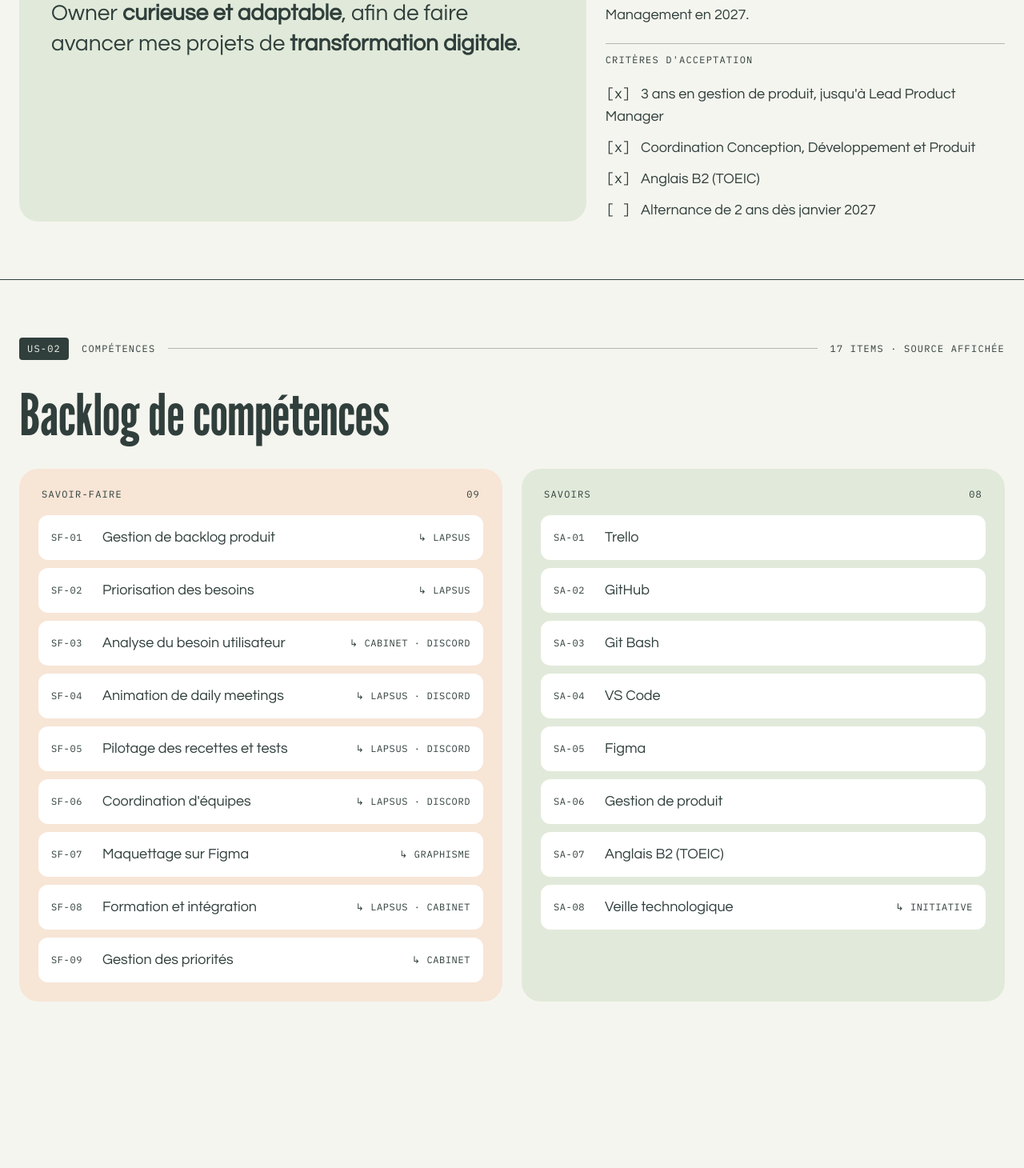
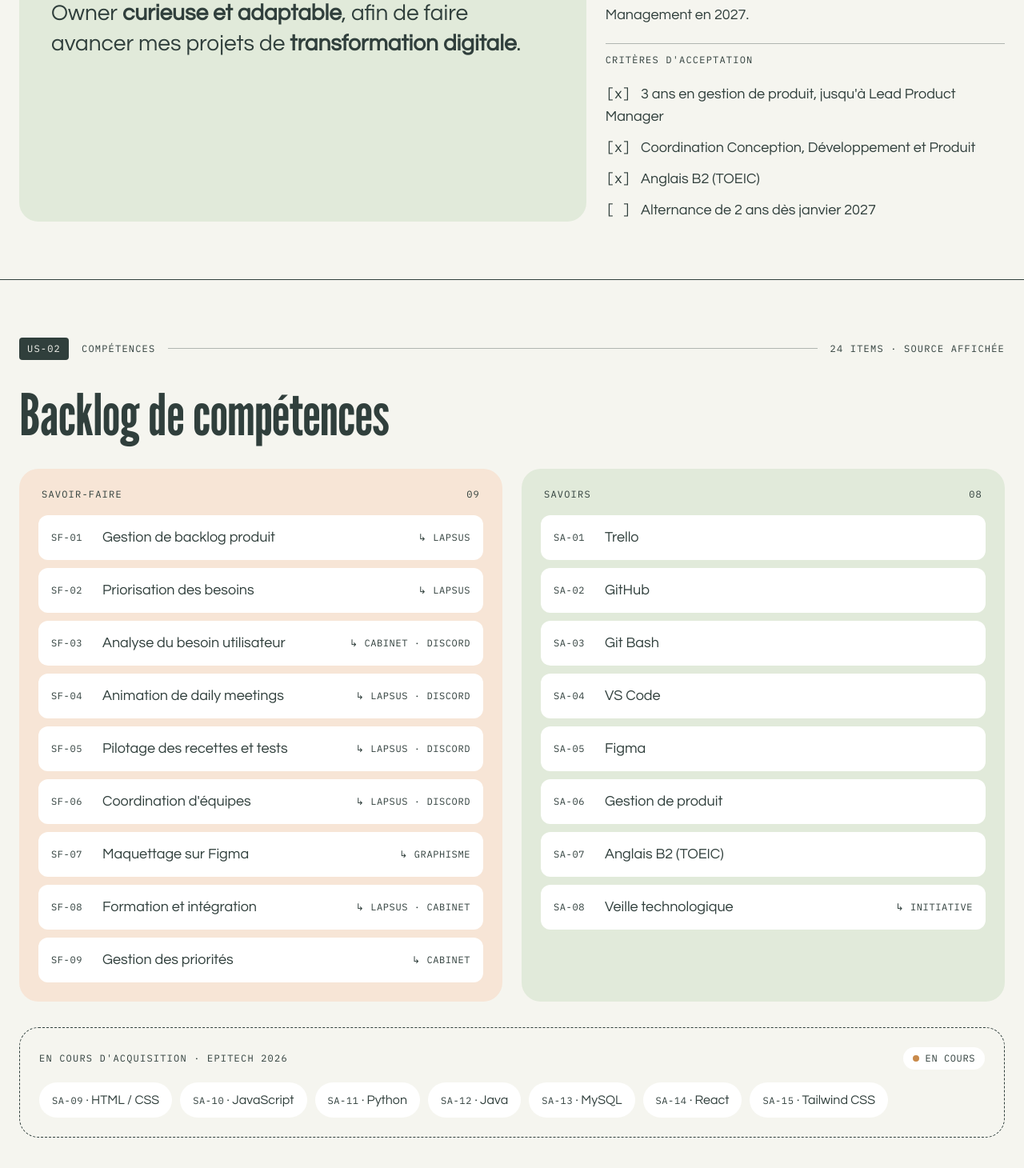
Before and after one commit to LucileOber01/my-portfolio, a React (Vite) app: page / in a window 1280 px wide. Shown: the part 949-2409 px from the top of the page at 80% size. Before the commit the page ends 2273 px from the top, so only its background shows below. Built offline with nearby package versions, Linux system fonts and the light colour scheme.

Commit message:
Add in-progress skills block

```diff
--- a/src/data/competences.js
+++ b/src/data/competences.js
@@ -20,3 +20,13 @@ export const savoirs = [
   { code: 'SA-07', label: 'Anglais B2 (TOEIC)' },
   { code: 'SA-08', label: 'Veille technologique', source: 'Initiative' },
 ]
+
+export const enCours = [
+  { code: 'SA-09', label: 'HTML / CSS' },
+  { code: 'SA-10', label: 'JavaScript' },
+  { code: 'SA-11', label: 'Python' },
+  { code: 'SA-12', label: 'Java' },
+  { code: 'SA-13', label: 'MySQL' },
+  { code: 'SA-14', label: 'React' },
+  { code: 'SA-15', label: 'Tailwind CSS' },
+]
--- a/src/pages/Accueil.jsx
+++ b/src/pages/Accueil.jsx
@@ -1,8 +1,7 @@
 import { Link } from 'react-router'
 import EnTeteSection from '../components/EnTeteSection'
 import ColonneBacklog from '../components/ColonneBacklog'
-import { savoirFaire, savoirs } from '../data/competences'
-
+import { savoirFaire, savoirs, enCours } from '../data/competences'
 function Accueil() {
   return (
     <>
@@ -71,11 +70,7 @@ function Accueil() {
 
       <section aria-labelledby="competences-titre" className="border-t border-ink">
         <div className="mx-auto flex max-w-7xl flex-col gap-8 px-6 py-18">
-          <EnTeteSection
-            code="US-02"
-            nom="Compétences"
-            info={`${savoirFaire.length + savoirs.length} items · source affichée`}
-          />
+         <EnTeteSection code="US-02" nom="Compétences" info={`${savoirFaire.length + savoirs.length + enCours.length} items · source affichée`} />
           <h2 id="competences-titre" className="font-display text-5xl md:text-7xl">
             Backlog de compétences
           </h2>
@@ -84,6 +79,22 @@ function Accueil() {
             <ColonneBacklog titre="Savoir-faire" items={savoirFaire} fond="bg-peach" />
             <ColonneBacklog titre="Savoirs" items={savoirs} fond="bg-sage" />
           </div>
+          <div className="flex flex-col gap-4 rounded-card border border-dashed border-ink p-4 md:p-6">
+  <div className="flex flex-wrap items-center justify-between gap-3">
+    <h3 className="font-mono text-xs uppercase tracking-widest">En cours d'acquisition · Epitech 2026</h3>
+    <span className="inline-flex items-center gap-2 rounded-full bg-white px-3 py-1.5 font-mono text-xs uppercase tracking-wider">
+      <span aria-hidden="true" className="size-2 rounded-full bg-progress"></span>
+      En cours
+    </span>
+  </div>
+  <ul className="flex flex-wrap gap-2.5">
+    {enCours.map((item) => (
+      <li key={item.code} className="rounded-full bg-white px-4 py-2.5">
+        <span className="font-mono text-xs tracking-wider">{item.code}</span> · {item.label}
+      </li>
+    ))}
+  </ul>
+</div>
         </div>
       </section>
     </>
```
